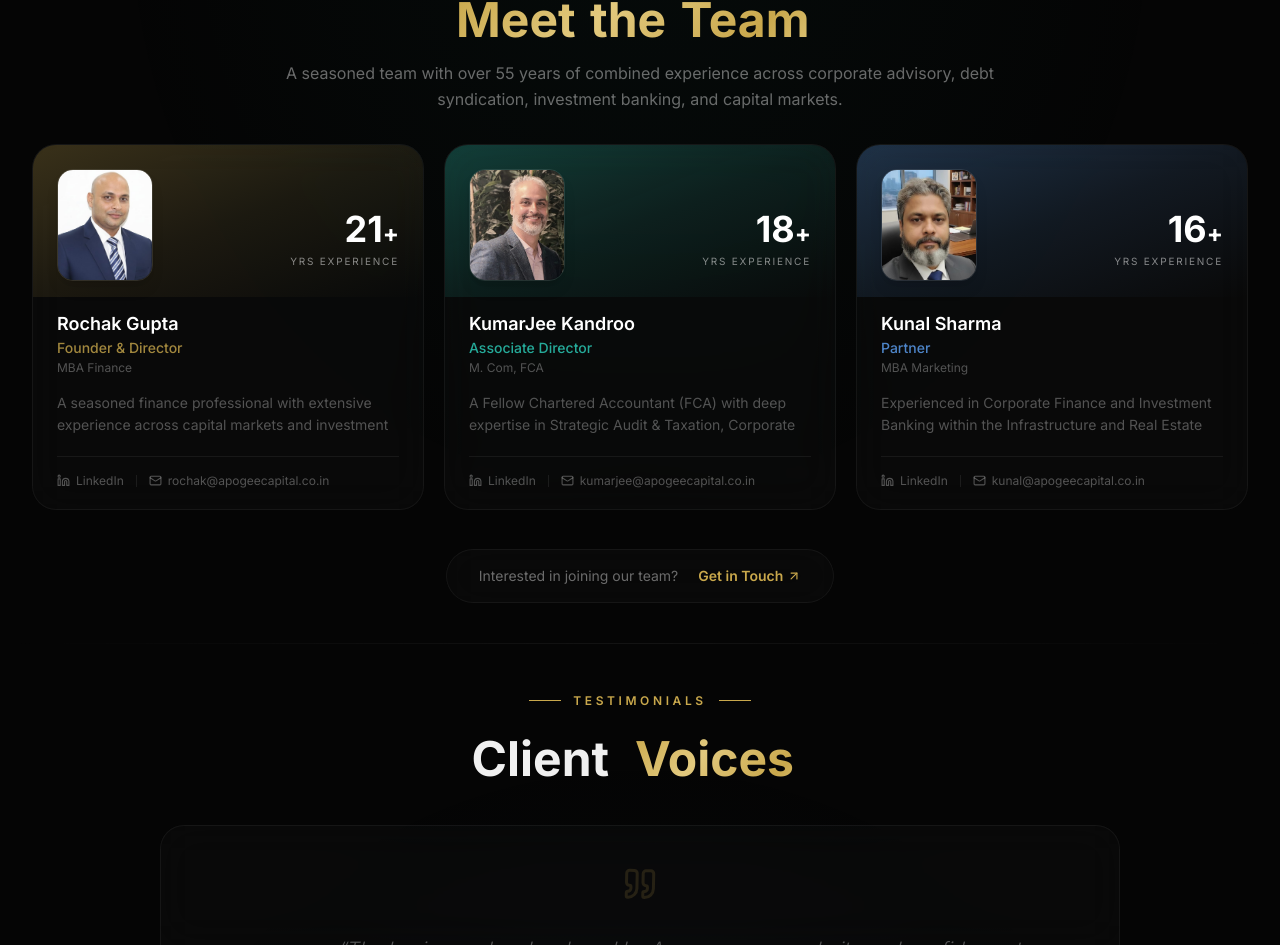
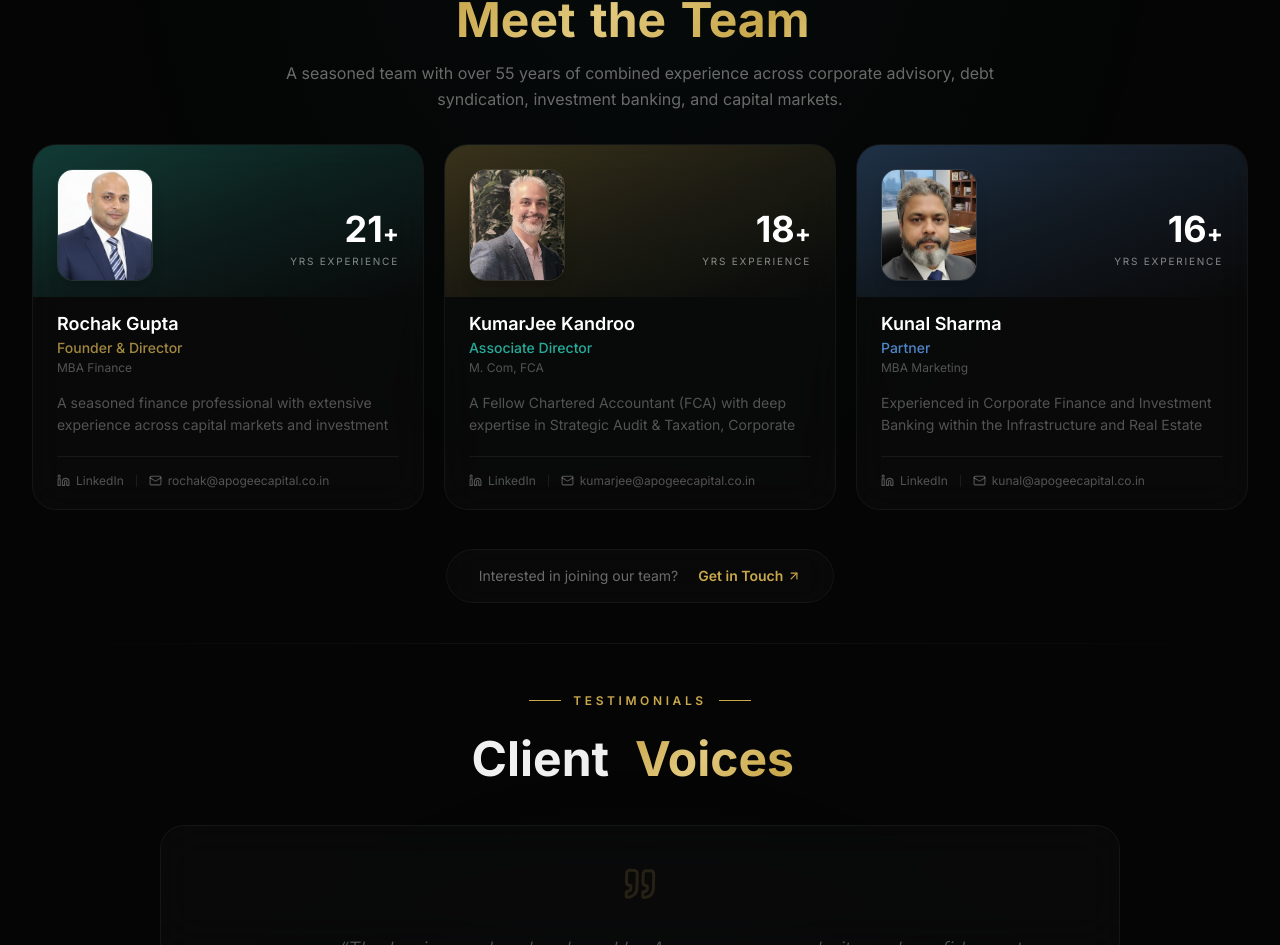
Before and after one commit to PareekPranjal/apogee-capital, a React (Vite) app: page / in a window 1280 px wide. Shown: the part 2180-3125 px from the top of the page. Built offline with nearby package versions, Linux system fonts and the light colour scheme.

Commit message:
team background color change

```diff
--- a/src/components/Team.jsx
+++ b/src/components/Team.jsx
@@ -22,7 +22,7 @@ const team = [
       "A seasoned finance professional with extensive experience across capital markets and investment banking. Expert in originating proprietary deal flow through strategic relationship management, and a trusted advisor to corporate boards with a proven track record in M&A, Private Equity Fund Raising, and Structured Finance.",
     image: rochakImg,
     email: "rochak@apogeecapital.co.in",
-    headerGradient: "from-accent/25 via-accent/10 to-transparent",
+    headerGradient: "from-teal/25 via-teal/10 to-transparent",
     accentColor: "text-accent",
   },
   {
@@ -34,7 +34,7 @@ const team = [
       "A Fellow Chartered Accountant (FCA) with deep expertise in Strategic Audit & Taxation, Corporate Finance & Structured Finance, and M&A Execution & Due Diligence. He bridges organizational goals with Company Law and business regulations, managing intricate transactions and identifying strategic value.",
     image: kumarjeeImg,
     email: "kumarjee@apogeecapital.co.in",
-    headerGradient: "from-teal/25 via-teal/10 to-transparent",
+    headerGradient: "from-accent/25 via-accent/10 to-transparent",
     accentColor: "text-teal",
   },
   {
```
